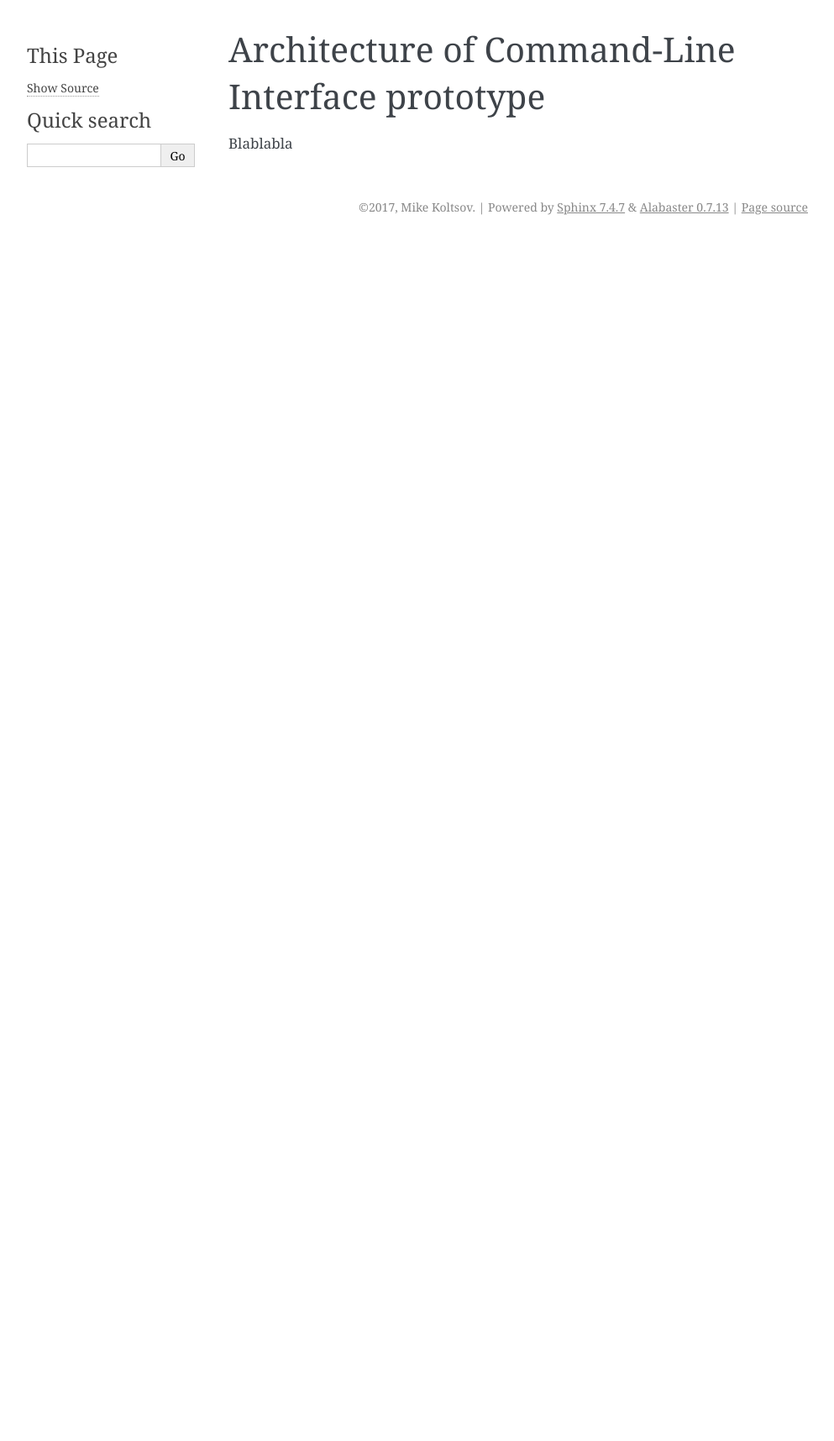
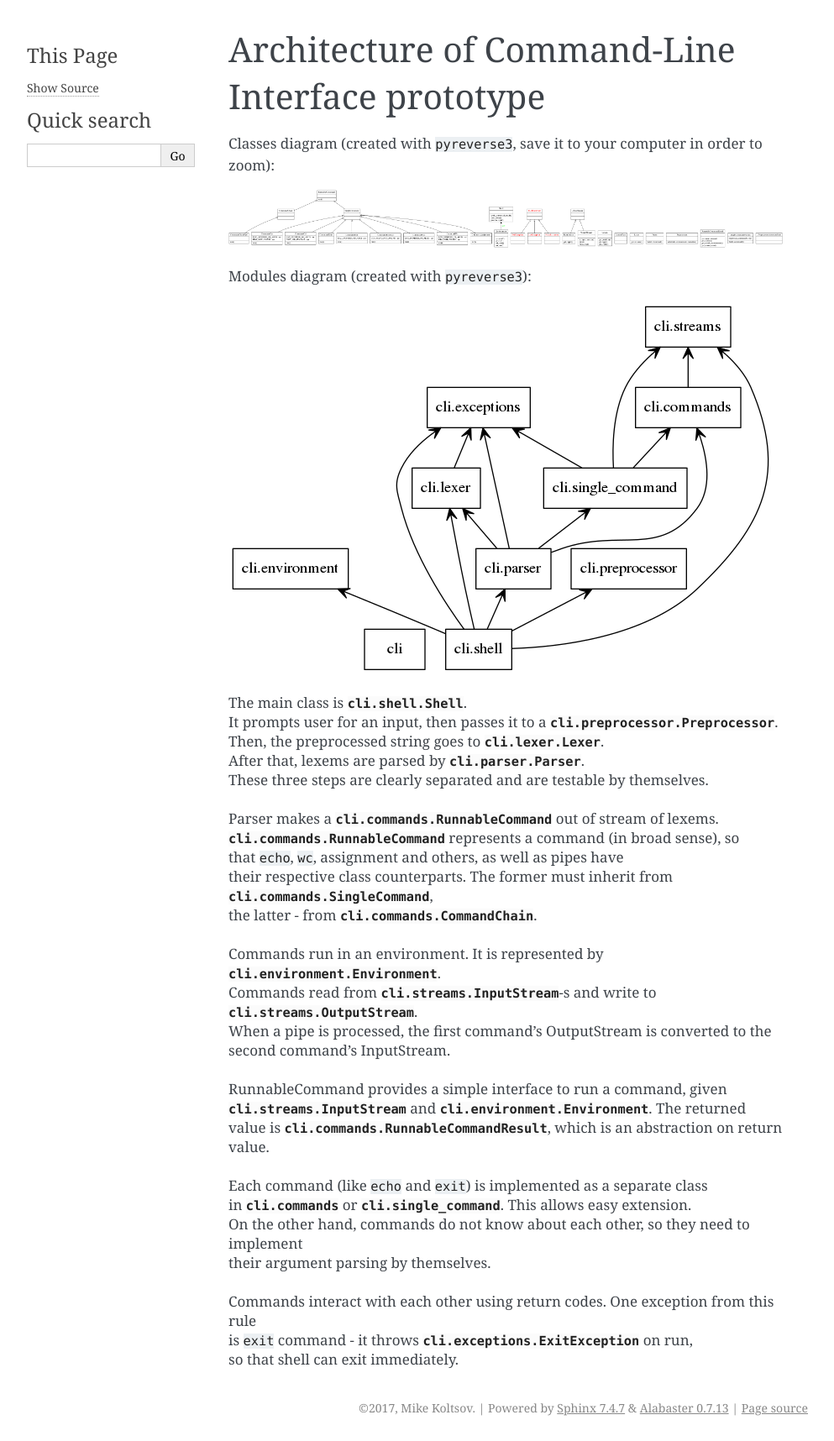
Before and after one commit to dorooleg/au-software_design-2017, a Sphinx documentation site: the page built from cli/docs/architecture.rst, in a window 1280 px wide. Shown: the whole page at 84% size, without its empty margins (148-1141 px from the left). Built offline with Sphinx 7.4.7, drawn with Linux system fonts in a browser that asks for light colours; before the commit the page ends 900 px from its top, so only the background shows below that.

Commit message:
Add docs about architecture and installation

```diff
--- a/cli/docs/architecture.rst
+++ b/cli/docs/architecture.rst
@@ -2,4 +2,39 @@
 Architecture of Command-Line Interface prototype
 ================================================
 
-Blablabla
+Classes diagram (created with ``pyreverse3``, save it to your computer in order to zoom):
+
+.. image:: classes.png
+
+Modules diagram (created with ``pyreverse3``):
+
+.. image:: modules.png
+
+| The main class is :class:`cli.shell.Shell`.
+| It prompts user for an input, then passes it to a :class:`cli.preprocessor.Preprocessor`.
+| Then, the preprocessed string goes to :class:`cli.lexer.Lexer`.
+| After that, lexems are parsed by :class:`cli.parser.Parser`.
+| These three steps are clearly separated and are testable by themselves.
+|
+| Parser makes a :class:`cli.commands.RunnableCommand` out of stream of lexems.
+| :class:`cli.commands.RunnableCommand` represents a command (in broad sense), so
+| that ``echo``, ``wc``, assignment and others, as well as pipes have
+| their respective class counterparts. The former must inherit from :class:`cli.commands.SingleCommand`,
+| the latter - from :class:`cli.commands.CommandChain`.
+|
+| Commands run in an environment. It is represented by :class:`cli.environment.Environment`.
+| Commands read from :class:`cli.streams.InputStream`-s and write to :class:`cli.streams.OutputStream`.
+| When a pipe is processed, the first command's OutputStream is converted to the second command's InputStream.
+|
+| RunnableCommand provides a simple interface to run a command, given
+| :class:`cli.streams.InputStream` and :class:`cli.environment.Environment`. The returned
+| value is :class:`cli.commands.RunnableCommandResult`, which is an abstraction on return value.
+|
+| Each command (like ``echo`` and ``exit``) is implemented as a separate class
+| in :mod:`cli.commands` or :mod:`cli.single_command`. This allows easy extension.
+| On the other hand, commands do not know about each other, so they need to implement
+| their argument parsing by themselves.
+|
+| Commands interact with each other using return codes. One exception from this rule
+| is ``exit`` command - it throws :exc:`cli.exceptions.ExitException` on run,
+| so that shell can exit immediately.
```
Also changed, not shown: cli/docs/code.rst (+22 -3 lines), cli/docs/classes.png (added), cli/docs/modules.png (added).
